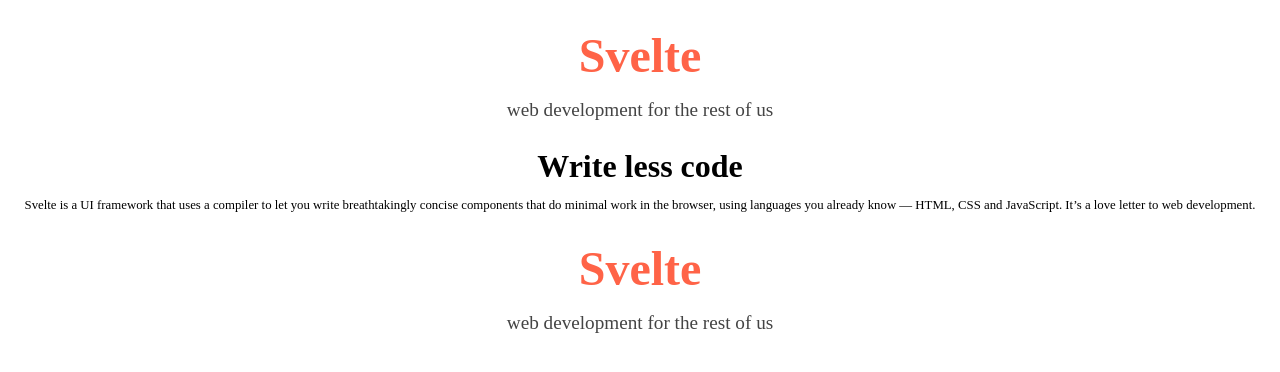
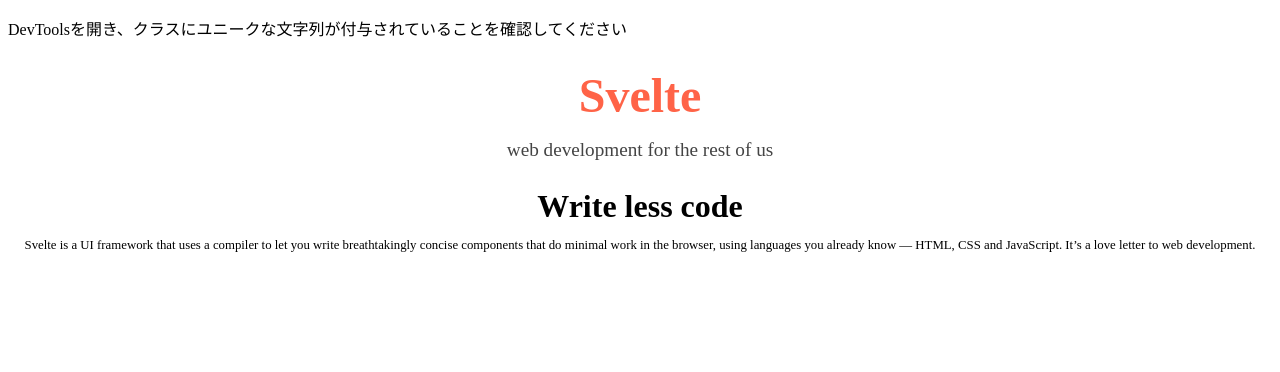
Before and after one commit to codegrid/2025-svelte-demo, a SvelteKit app: page /8/2 in a window 1280 px wide. Shown: the top 372 px of the page. Built offline with nearby package versions, Linux system fonts and the light colour scheme.

Commit message:
Fix demo

```diff
--- a/src/routes/8/1/+page.svelte
+++ b/src/routes/8/1/+page.svelte
@@ -1,3 +1,5 @@
+<p>DevToolsを開き、クラスにユニークな文字列が付与されていることを確認してください</p>
+
 <div class="App">
   <h1 class="title">Svelte</h1>
   <p class="description">web development for the rest of us</p>
--- a/src/routes/8/2/+page.svelte
+++ b/src/routes/8/2/+page.svelte
@@ -1,3 +1,5 @@
+<p>DevToolsを開き、クラスにユニークな文字列が付与されていることを確認してください</p>
+
 <script>
   import ExampleComponent from './ExampleComponent.svelte'
 </script>
@@ -6,11 +8,6 @@
   <h1 class="title">Svelte</h1>
   <p class="description">web development for the rest of us</p>
   <ExampleComponent/>
-</div>
-
-<div class="App">
-  <h1 class="title">Svelte</h1>
-  <p class="description">web development for the rest of us</p>
 </div>
 
 <style>
```
